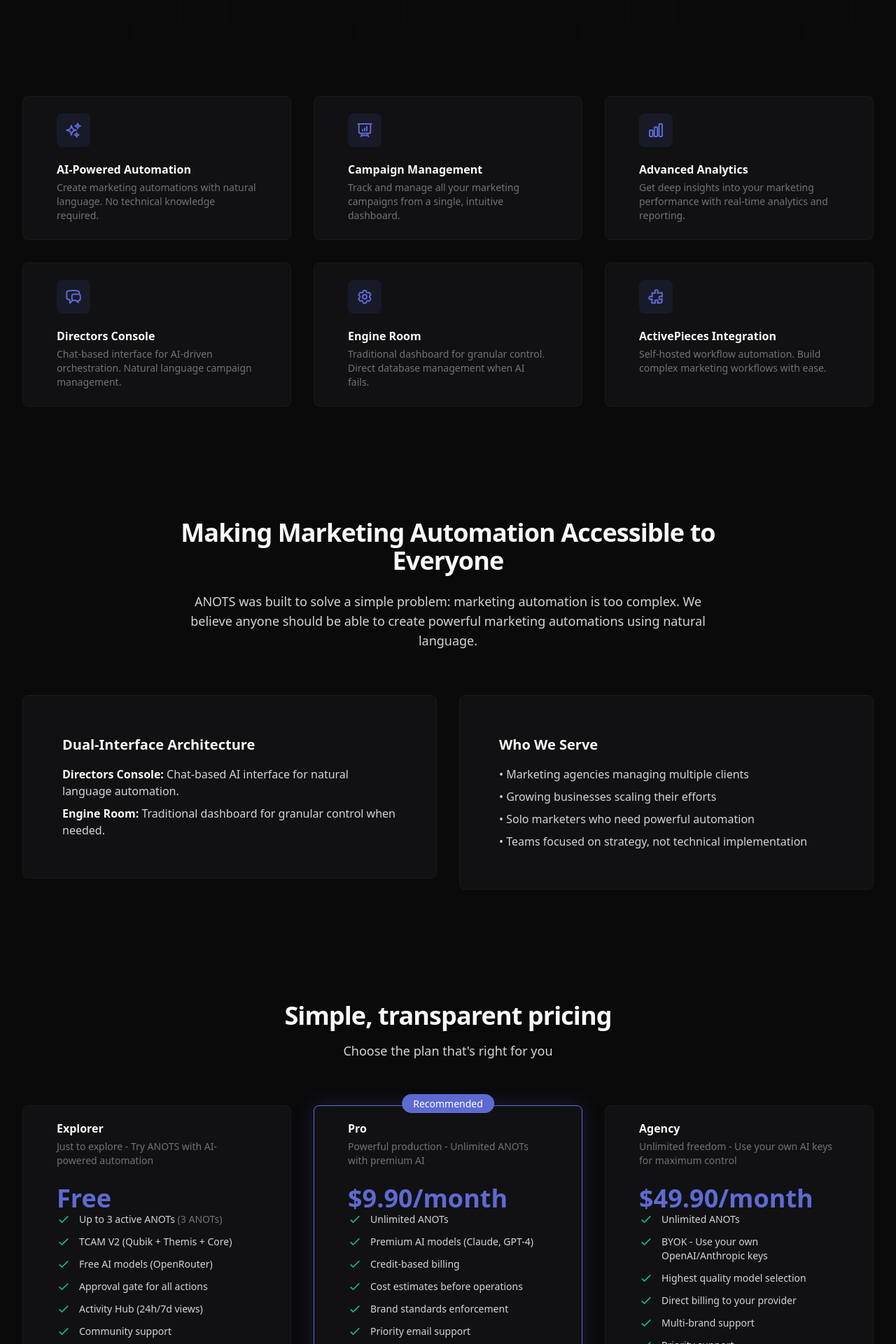
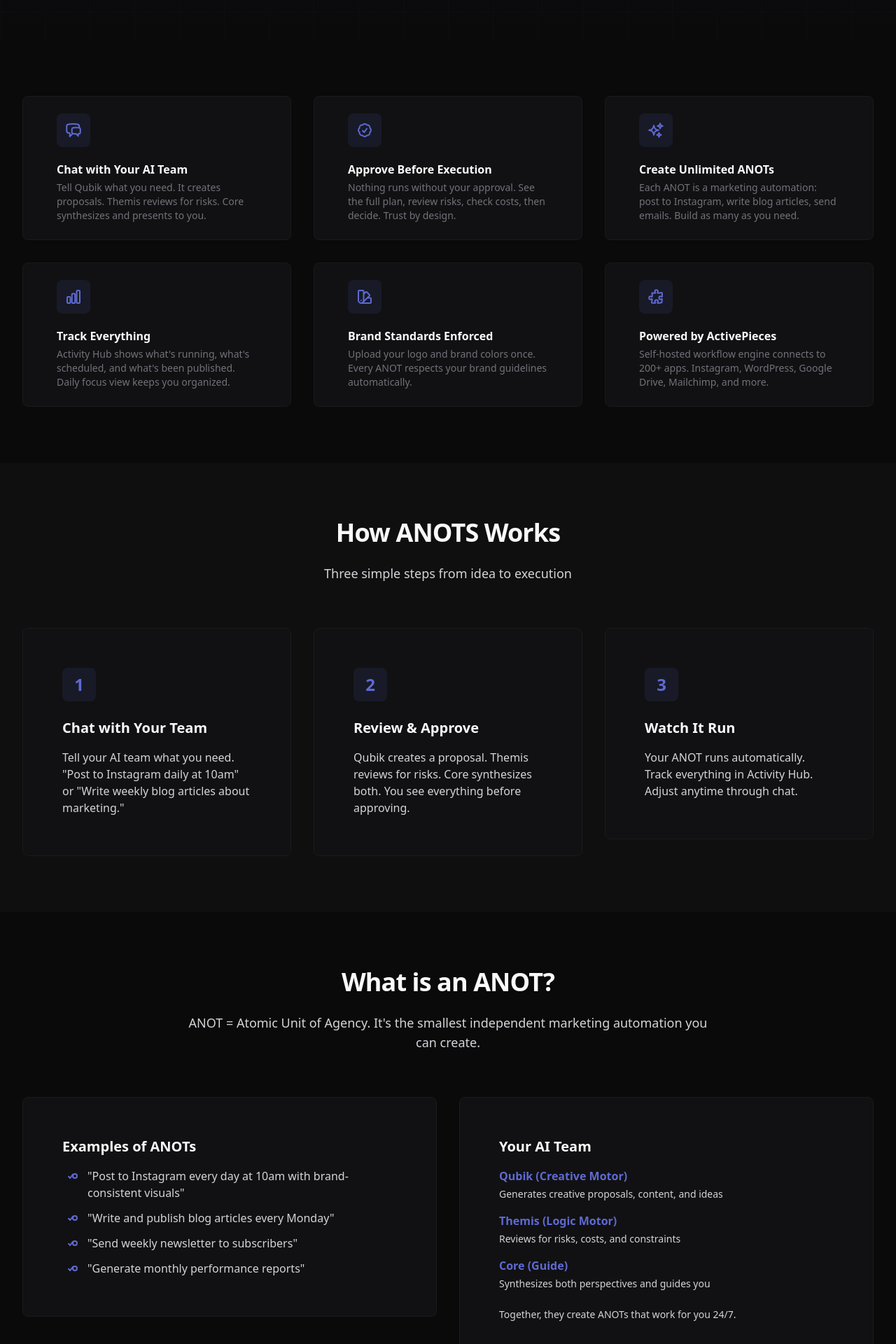
Before and after one commit to Patheras/anots-website, a Next.js app: page / in a window 1280 px wide. Shown: the part 560-2480 px from the top of the page at 70% size. Built offline with nearby package versions, Linux system fonts and the light colour scheme.

Commit message:
Redesign homepage: Clear ANOT explanation with How It Works section

```diff
--- a/src/app/page.tsx
+++ b/src/app/page.tsx
@@ -8,8 +8,26 @@
 export default function Home() {
   const features = [
     {
-      title: "AI-Powered Automation",
-      description: "Create marketing automations with natural language. No technical knowledge required.",
+      title: "Chat with Your AI Team",
+      description: "Tell Qubik what you need. It creates proposals. Themis reviews for risks. Core synthesizes and presents to you.",
+      icon: (
+        <svg className="h-6 w-6 text-[#5E6AD2]" fill="none" viewBox="0 0 24 24" strokeWidth="2" stroke="currentColor">
+          <path strokeLinecap="round" strokeLinejoin="round" d="M20.25 8.511c.884.284 1.5 1.128 1.5 2.097v4.286c0 1.136-.847 2.1-1.98 2.193-.34.027-.68.052-1.02.072v3.091l-3-3c-1.354 0-2.694-.055-4.02-.163a2.115 2.115 0 01-.825-.242m9.345-8.334a2.126 2.126 0 00-.476-.095 48.64 48.64 0 00-8.048 0c-1.131.094-1.976 1.057-1.976 2.192v4.286c0 .837.46 1.58 1.155 1.951m9.345-8.334V6.637c0-1.621-1.152-3.026-2.76-3.235A48.455 48.455 0 0011.25 3c-2.115 0-4.198.137-6.24.402-1.608.209-2.76 1.614-2.76 3.235v6.226c0 1.621 1.152 3.026 2.76 3.235.577.075 1.157.14 1.74.194V21l4.155-4.155" />
+        </svg>
+      ),
+    },
+    {
+      title: "Approve Before Execution",
+      description: "Nothing runs without your approval. See the full plan, review risks, check costs, then decide. Trust by design.",
+      icon: (
+        <svg className="h-6 w-6 text-[#5E6AD2]" fill="none" viewBox="0 0 24 24" strokeWidth="2" stroke="currentColor">
+          <path strokeLinecap="round" strokeLinejoin="round" d="M9 12.75L11.25 15 15 9.75M21 12c0 1.268-.63 2.39-1.593 3.068a3.745 3.745 0 01-1.043 3.296 3.745 3.745 0 01-3.296 1.043A3.745 3.745 0 0112 21c-1.268 0-2.39-.63-3.068-1.593a3.746 3.746 0 01-3.296-1.043 3.745 3.745 0 01-1.043-3.296A3.745 3.745 0 013 12c0-1.268.63-2.39 1.593-3.068a3.745 3.745 0 011.043-3.296 3.746 3.746 0 013.296-1.043A3.746 3.746 0 0112 3c1.268 0 2.39.63 3.068 1.593a3.746 3.746 0 013.296 1.043 3.746 3.746 0 011.043 3.296A3.745 3.745 0 0121 12z" />
+        </svg>
+      ),
+    },
+    {
+      title: "Create Unlimited ANOTs",
+      description: "Each ANOT is a marketing automation: post to Instagram, write blog articles, send emails. Build as many as you need.",
       icon: (
         <svg className="h-6 w-6 text-[#5E6AD2]" fill="none" viewBox="0 0 24 24" strokeWidth="2" stroke="currentColor">
           <path strokeLinecap="round" strokeLinejoin="round" d="M9.813 15.904L9 18.75l-.813-2.846a4.5 4.5 0 00-3.09-3.09L2.25 12l2.846-.813a4.5 4.5 0 003.09-3.09L9 5.25l.813 2.846a4.5 4.5 0 003.09 3.09L15.75 12l-2.846.813a4.5 4.5 0 00-3.09 3.09zM18.259 8.715L18 9.75l-.259-1.035a3.375 3.375 0 00-2.455-2.456L14.25 6l1.036-.259a3.375 3.375 0 002.455-2.456L18 2.25l.259 1.035a3.375 3.375 0 002.456 2.456L21.75 6l-1.035.259a3.375 3.375 0 00-2.456 2.456zM16.894 20.567L16.5 21.75l-.394-1.183a2.25 2.25 0 00-1.423-1.423L13.5 18.75l1.183-.394a2.25 2.25 0 001.423-1.423l.394-1.183.394 1.183a2.25 2.25 0 001.423 1.423l1.183.394-1.183.394a2.25 2.25 0 00-1.423 1.423z" />
@@ -17,17 +35,8 @@
       ),
     },
     {
-      title: "Campaign Management",
-      description: "Track and manage all your marketing campaigns from a single, intuitive dashboard.",
-      icon: (
-        <svg className="h-6 w-6 text-[#5E6AD2]" fill="none" viewBox="0 0 24 24" strokeWidth="2" stroke="currentColor">
-          <path strokeLinecap="round" strokeLinejoin="round" d="M3.75 3v11.25A2.25 2.25 0 006 16.5h2.25M3.75 3h-1.5m1.5 0h16.5m0 0h1.5m-1.5 0v11.25A2.25 2.25 0 0118 16.5h-2.25m-7.5 0h7.5m-7.5 0l-1 3m8.5-3l1 3m0 0l.5 1.5m-.5-1.5h-9.5m0 0l-.5 1.5M9 11.25v1.5M12 9v3.75m3-6v6" />
-        </svg>
-      ),
-    },
-    {
-      title: "Advanced Analytics",
-      description: "Get deep insights into your marketing performance with real-time analytics and reporting.",
+      title: "Track Everything",
+      description: "Activity Hub shows what's running, what's scheduled, and what's been published. Daily focus view keeps you organized.",
       icon: (
         <svg className="h-6 w-6 text-[#5E6AD2]" fill="none" viewBox="0 0 24 24" strokeWidth="2" stroke="currentColor">
           <path strokeLinecap="round" strokeLinejoin="round" d="M3 13.125C3 12.504 3.504 12 4.125 12h2.25c.621 0 1.125.504 1.125 1.125v6.75C7.5 20.496 6.996 21 6.375 21h-2.25A1.125 1.125 0 013 19.875v-6.75zM9.75 8.625c0-.621.504-1.125 1.125-1.125h2.25c.621 0 1.125.504 1.125 1.125v11.25c0 .621-.504 1.125-1.125 1.125h-2.25a1.125 1.125 0 01-1.125-1.125V8.625zM16.5 4.125c0-.621.504-1.125 1.125-1.125h2.25C20.496 3 21 3.504 21 4.125v15.75c0 .621-.504 1.125-1.125 1.125h-2.25a1.125 1.125 0 01-1.125-1.125V4.125z" />
@@ -35,27 +44,17 @@
       ),
     },
     {
-      title: "Directors Console",
-      description: "Chat-based interface for AI-driven orchestration. Natural language campaign management.",
+      title: "Brand Standards Enforced",
+      description: "Upload your logo and brand colors once. Every ANOT respects your brand guidelines automatically.",
       icon: (
         <svg className="h-6 w-6 text-[#5E6AD2]" fill="none" viewBox="0 0 24 24" strokeWidth="2" stroke="currentColor">
-          <path strokeLinecap="round" strokeLinejoin="round" d="M20.25 8.511c.884.284 1.5 1.128 1.5 2.097v4.286c0 1.136-.847 2.1-1.98 2.193-.34.027-.68.052-1.02.072v3.091l-3-3c-1.354 0-2.694-.055-4.02-.163a2.115 2.115 0 01-.825-.242m9.345-8.334a2.126 2.126 0 00-.476-.095 48.64 48.64 0 00-8.048 0c-1.131.094-1.976 1.057-1.976 2.192v4.286c0 .837.46 1.58 1.155 1.951m9.345-8.334V6.637c0-1.621-1.152-3.026-2.76-3.235A48.455 48.455 0 0011.25 3c-2.115 0-4.198.137-6.24.402-1.608.209-2.76 1.614-2.76 3.235v6.226c0 1.621 1.152 3.026 2.76 3.235.577.075 1.157.14 1.74.194V21l4.155-4.155" />
+          <path strokeLinecap="round" strokeLinejoin="round" d="M4.098 19.902a3.75 3.75 0 005.304 0l6.401-6.402M6.75 21A3.75 3.75 0 013 17.25V4.125C3 3.504 3.504 3 4.125 3h5.25c.621 0 1.125.504 1.125 1.125v4.072M6.75 21a3.75 3.75 0 003.75-3.75V8.197M6.75 21h13.125c.621 0 1.125-.504 1.125-1.125v-5.25c0-.621-.504-1.125-1.125-1.125h-4.072M10.5 8.197l2.88-2.88c.438-.439 1.15-.439 1.59 0l3.712 3.713c.44.44.44 1.152 0 1.59l-2.879 2.88M6.75 17.25h.008v.008H6.75v-.008z" />
         </svg>
       ),
     },
     {
-      title: "Engine Room",
-      description: "Traditional dashboard for granular control. Direct database management when AI fails.",
-      icon: (
-        <svg className="h-6 w-6 text-[#5E6AD2]" fill="none" viewBox="0 0 24 24" strokeWidth="2" stroke="currentColor">
-          <path strokeLinecap="round" strokeLinejoin="round" d="M9.594 3.94c.09-.542.56-.94 1.11-.94h2.593c.55 0 1.02.398 1.11.94l.213 1.281c.063.374.313.686.645.87.074.04.147.083.22.127.324.196.72.257 1.075.124l1.217-.456a1.125 1.125 0 011.37.49l1.296 2.247a1.125 1.125 0 01-.26 1.431l-1.003.827c-.293.24-.438.613-.431.992a6.759 6.759 0 010 .255c-.007.378.138.75.43.99l1.005.828c.424.35.534.954.26 1.43l-1.298 2.247a1.125 1.125 0 01-1.369.491l-1.217-.456c-.355-.133-.75-.072-1.076.124a6.57 6.57 0 01-.22.128c-.331.183-.581.495-.644.869l-.213 1.28c-.09.543-.56.941-1.11.941h-2.594c-.55 0-1.02-.398-1.11-.94l-.213-1.281c-.062-.374-.312-.686-.644-.87a6.52 6.52 0 01-.22-.127c-.325-.196-.72-.257-1.076-.124l-1.217.456a1.125 1.125 0 01-1.369-.49l-1.297-2.247a1.125 1.125 0 01.26-1.431l1.004-.827c.292-.24.437-.613.43-.992a6.932 6.932 0 010-.255c.007-.378-.138-.75-.43-.99l-1.004-.828a1.125 1.125 0 01-.26-1.43l1.297-2.247a1.125 1.125 0 011.37-.491l1.216.456c.356.133.751.072 1.076-.124.072-.044.146-.087.22-.128.332-.183.582-.495.644-.869l.214-1.281z" />
-          <path strokeLinecap="round" strokeLinejoin="round" d="M15 12a3 3 0 11-6 0 3 3 0 016 0z" />
-        </svg>
-      ),
-    },
-    {
-      title: "ActivePieces Integration",
-      description: "Self-hosted workflow automation. Build complex marketing workflows with ease.",
+      title: "Powered by ActivePieces",
+      description: "Self-hosted workflow engine connects to 200+ apps. Instagram, WordPress, Google Drive, Mailchimp, and more.",
       icon: (
         <svg className="h-6 w-6 text-[#5E6AD2]" fill="none" viewBox="0 0 24 24" strokeWidth="2" stroke="currentColor">
           <path strokeLinecap="round" strokeLinejoin="round" d="M14.25 6.087c0-.355.186-.676.401-.959.221-.29.349-.634.349-1.003 0-1.036-1.007-1.875-2.25-1.875s-2.25.84-2.25 1.875c0 .369.128.713.349 1.003.215.283.401.604.401.959v0a.64.64 0 01-.657.643 48.39 48.39 0 01-4.163-.3c.186 1.613.293 3.25.315 4.907a.656.656 0 01-.658.663v0c-.355 0-.676-.186-.959-.401a1.647 1.647 0 00-1.003-.349c-1.036 0-1.875 1.007-1.875 2.25s.84 2.25 1.875 2.25c.369 0 .713-.128 1.003-.349.283-.215.604-.401.959-.401v0c.31 0 .555.26.532.57a48.039 48.039 0 01-.642 5.056c1.518.19 3.058.309 4.616.354a.64.64 0 00.657-.643v0c0-.355-.186-.676-.401-.959a1.647 1.647 0 01-.349-1.003c0-1.035 1.008-1.875 2.25-1.875 1.243 0 2.25.84 2.25 1.875 0 .369-.128.713-.349 1.003-.215.283-.4.604-.4.959v0c0 .333.277.599.61.58a48.1 48.1 0 005.427-.63 48.05 48.05 0 00.582-4.717.532.532 0 00-.533-.57v0c-.355 0-.676.186-.959.401-.29.221-.634.349-1.003.349-1.035 0-1.875-1.007-1.875-2.25s.84-2.25 1.875-2.25c.37 0 .713.128 1.003.349.283.215.604.401.96.401v0a.656.656 0 00.658-.663 48.422 48.422 0 00-.37-5.36c-1.886.342-3.81.574-5.766.689a.578.578 0 01-.61-.58v0z" />
@@ -69,13 +68,73 @@
       <Navigation />
 
       <Hero
-        headline="AI-Powered Marketing Automation Made Simple"
-        subheadline="Create, manage, and optimize your marketing campaigns with natural language. No technical knowledge required."
-        primaryCTA={{ text: "Get Started Free", href: "https://app.anots.com/signup" }}
-        secondaryCTA={{ text: "Learn More", href: "#about" }}
+        headline="Your AI Marketing Team That Never Sleeps"
+        subheadline="Meet ANOTS: Three AI agents (Qubik, Themis, Core) that create, review, and manage your marketing automations. Just chat, approve, and watch them work."
+        primaryCTA={{ text: "Start Free - 3 ANOTs", href: "https://app.anots.com/signup" }}
+        secondaryCTA={{ text: "See How It Works", href: "#how-it-works" }}
       />
 
       <Features features={features} layout="grid" />
+
+      {/* How It Works Section */}
+      <section id="how-it-works" className="bg-[#0F0F10] py-20">
+        <div className="mx-auto max-w-7xl px-4 sm:px-6 lg:px-8">
+          <ScrollReveal>
+            <div className="mx-auto max-w-3xl text-center">
+              <h2 className="text-3xl font-bold tracking-tight text-[#FAFAFA] sm:text-4xl">
+                How ANOTS Works
+              </h2>
+              <p className="mt-6 text-lg text-[#D4D4D8]">
+                Three simple steps from idea to execution
+              </p>
+            </div>
+          </ScrollReveal>
+
+          <div className="mt-16 grid gap-8 md:grid-cols-3">
+            <ScrollReveal>
+              <Card>
+                <CardContent className="p-8">
+                  <div className="flex h-12 w-12 items-center justify-center rounded-lg bg-[#5E6AD2]/10 text-[#5E6AD2]">
+                    <span className="text-2xl font-bold">1</span>
+                  </div>
+                  <h3 className="mt-6 text-xl font-bold text-[#FAFAFA]">Chat with Your Team</h3>
+                  <p className="mt-4 text-[#D4D4D8]">
+                    Tell your AI team what you need. "Post to Instagram daily at 10am" or "Write weekly blog articles about marketing."
+                  </p>
+                </CardContent>
+              </Card>
+            </ScrollReveal>
+
+            <ScrollReveal>
+              <Card>
+                <CardContent className="p-8">
+                  <div className="flex h-12 w-12 items-center justify-center rounded-lg bg-[#5E6AD2]/10 text-[#5E6AD2]">
+                    <span className="text-2xl font-bold">2</span>
+                  </div>
+                  <h3 className="mt-6 text-xl font-bold text-[#FAFAFA]">Review & Approve</h3>
+                  <p className="mt-4 text-[#D4D4D8]">
+                    Qubik creates a proposal. Themis reviews for risks. Core synthesizes both. You see everything before approving.
+                  </p>
+                </CardContent>
+              </Card>
+            </ScrollReveal>
+
+            <ScrollReveal>
+              <Card>
+                <CardContent className="p-8">
+                  <div className="flex h-12 w-12 items-center justify-center rounded-lg bg-[#5E6AD2]/10 text-[#5E6AD2]">
+                    <span className="text-2xl font-bold">3</span>
+                  </div>
+                  <h3 className="mt-6 text-xl font-bold text-[#FAFAFA]">Watch It Run</h3>
+                  <p className="mt-4 text-[#D4D4D8]">
+                    Your ANOT runs automatically. Track everything in Activity Hub. Adjust anytime through chat.
+                  </p>
+                </CardContent>
+              </Card>
+            </ScrollReveal>
+          </div>
+        </div>
+      </section>
 
       {/* About Section */}
       <section id="about" className="bg-[#0A0A0B] py-20">
@@ -83,11 +142,10 @@
           <ScrollReveal>
             <div className="mx-auto max-w-3xl text-center">
               <h2 className="text-3xl font-bold tracking-tight text-[#FAFAFA] sm:text-4xl">
-                Making Marketing Automation Accessible to Everyone
+                What is an ANOT?
               </h2>
               <p className="mt-6 text-lg text-[#D4D4D8]">
-                ANOTS was built to solve a simple problem: marketing automation is too complex.
-                We believe anyone should be able to create powerful marketing automations using natural language.
+                ANOT = Atomic Unit of Agency. It's the smallest independent marketing automation you can create.
               </p>
             </div>
           </ScrollReveal>
@@ -96,13 +154,33 @@
             <ScrollReveal>
               <Card>
                 <CardContent className="p-8">
-                  <h3 className="text-xl font-bold text-[#FAFAFA]">Dual-Interface Architecture</h3>
-                  <p className="mt-4 text-[#D4D4D8]">
-                    <strong className="text-[#FAFAFA]">Directors Console:</strong> Chat-based AI interface for natural language automation.
-                  </p>
-                  <p className="mt-2 text-[#D4D4D8]">
-                    <strong className="text-[#FAFAFA]">Engine Room:</strong> Traditional dashboard for granular control when needed.
-                  </p>
+                  <h3 className="text-xl font-bold text-[#FAFAFA]">Examples of ANOTs</h3>
+                  <ul className="mt-4 space-y-3 text-[#D4D4D8]">
+                    <li className="flex items-start">
+                      <svg className="mr-3 h-6 w-6 flex-shrink-0 text-[#5E6AD2]" fill="none" viewBox="0 0 24 24" strokeWidth="2" stroke="currentColor">
+                        <path strokeLinecap="round" strokeLinejoin="round" d="M9 12.75L11.25 15 15 9.75M21 12a3 3 0 11-6 0 3 3 0 016 0z" />
+                      </svg>
+                      <span>"Post to Instagram every day at 10am with brand-consistent visuals"</span>
+                    </li>
+                    <li className="flex items-start">
+                      <svg className="mr-3 h-6 w-6 flex-shrink-0 text-[#5E6AD2]" fill="none" viewBox="0 0 24 24" strokeWidth="2" stroke="currentColor">
+                        <path strokeLinecap="round" strokeLinejoin="round" d="M9 12.75L11.25 15 15 9.75M21 12a3 3 0 11-6 0 3 3 0 016 0z" />
+                      </svg>
+                      <span>"Write and publish blog articles every Monday"</span>
+                    </li>
+                    <li className="flex items-start">
+                      <svg className="mr-3 h-6 w-6 flex-shrink-0 text-[#5E6AD2]" fill="none" viewBox="0 0 24 24" strokeWidth="2" stroke="currentColor">
+                        <path strokeLinecap="round" strokeLinejoin="round" d="M9 12.75L11.25 15 15 9.75M21 12a3 3 0 11-6 0 3 3 0 016 0z" />
+                      </svg>
+                      <span>"Send weekly newsletter to subscribers"</span>
+                    </li>
+                    <li className="flex items-start">
+                      <svg className="mr-3 h-6 w-6 flex-shrink-0 text-[#5E6AD2]" fill="none" viewBox="0 0 24 24" strokeWidth="2" stroke="currentColor">
+                        <path strokeLinecap="round" strokeLinejoin="round" d="M9 12.75L11.25 15 15 9.75M21 12a3 3 0 11-6 0 3 3 0 016 0z" />
+                      </svg>
+                      <span>"Generate monthly performance reports"</span>
+                    </li>
+                  </ul>
                 </CardContent>
               </Card>
             </ScrollReveal>
@@ -110,13 +188,24 @@
             <ScrollReveal>
               <Card>
                 <CardContent className="p-8">
-                  <h3 className="text-xl font-bold text-[#FAFAFA]">Who We Serve</h3>
-                  <ul className="mt-4 space-y-2 text-[#D4D4D8]">
-                    <li>• Marketing agencies managing multiple clients</li>
-                    <li>• Growing businesses scaling their efforts</li>
-                    <li>• Solo marketers who need powerful automation</li>
-                    <li>• Teams focused on strategy, not technical implementation</li>
-                  </ul>
+                  <h3 className="text-xl font-bold text-[#FAFAFA]">Your AI Team</h3>
+                  <div className="mt-4 space-y-4">
+                    <div>
+                      <h4 className="font-semibold text-[#5E6AD2]">Qubik (Creative Motor)</h4>
+                      <p className="mt-1 text-sm text-[#D4D4D8]">Generates creative proposals, content, and ideas</p>
+                    </div>
+                    <div>
+                      <h4 className="font-semibold text-[#5E6AD2]">Themis (Logic Motor)</h4>
+                      <p className="mt-1 text-sm text-[#D4D4D8]">Reviews for risks, costs, and constraints</p>
+                    </div>
+                    <div>
+                      <h4 className="font-semibold text-[#5E6AD2]">Core (Guide)</h4>
+                      <p className="mt-1 text-sm text-[#D4D4D8]">Synthesizes both perspectives and guides you</p>
+                    </div>
+                  </div>
+                  <p className="mt-6 text-sm text-[#D4D4D8]">
+                    Together, they create ANOTs that work for you 24/7.
+                  </p>
                 </CardContent>
               </Card>
             </ScrollReveal>
```
